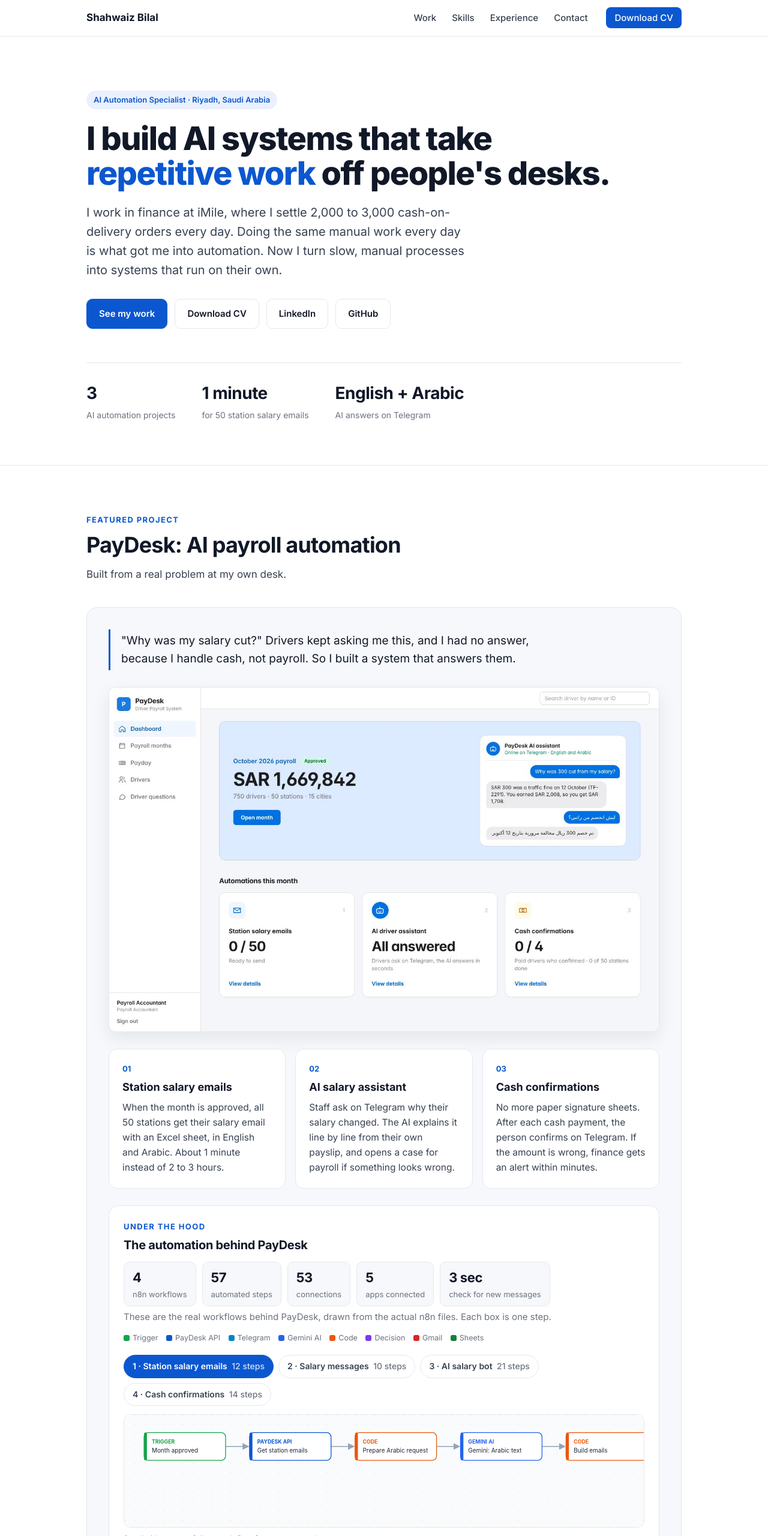
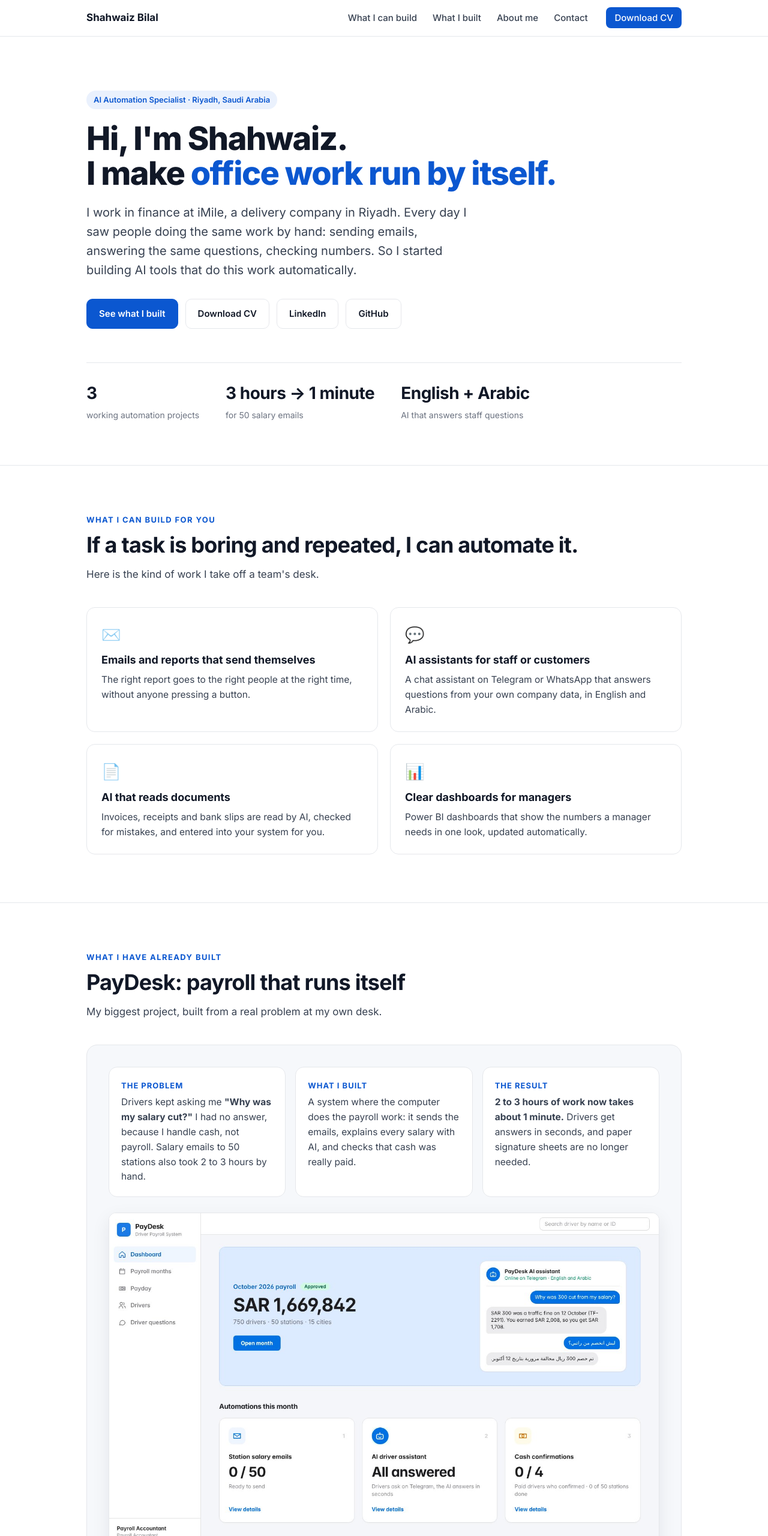
Before and after one commit to shahwaiz000/shahwaiz000.github.io, a plain HTML site: page index.html in a window 1280 px wide. Shown: the top 2560 px of the page at 60% size. Drawn offline with Linux system fonts and the light colour scheme.

Commit message:
Portfolio: plain-language rewrite (who I am, what I can build, what I built)
Co-Authored-By: Claude Opus 5.5 <noreply@anthropic.com>
Claude-Session: https://claude.ai/code/session_013Fw8fWjs7fdKwSjBUZMocZ

```diff
--- a/index.html
+++ b/index.html
@@ -80,6 +80,13 @@
   .contact .btn.primary{background:var(--blue);border-color:var(--blue)}
   .contact .btns{justify-content:center}
   footer{padding:30px 0 40px;text-align:center;color:var(--muted);font-size:14px}
+  .pst{display:grid;grid-template-columns:repeat(3,1fr);gap:16px;margin-bottom:26px}
+  .pst>div{background:#fff;border:1px solid var(--line);border-radius:14px;padding:20px}
+  .pst .pl{font-size:13px;font-weight:700;letter-spacing:1px;text-transform:uppercase;color:var(--blue);margin-bottom:6px}
+  .pst p{margin:0;font-size:15.5px}
+  .ic{font-size:26px;margin-bottom:8px}
+  .chips.big span{font-size:15px;padding:7px 15px}
+  .proj p b{color:var(--ink)}
   .hood{margin-top:28px;background:#fff;border:1px solid var(--line);border-radius:16px;padding:24px}
   .hood-top{display:flex;flex-direction:column;gap:10px;margin-bottom:16px}
   .hood-title{margin:0;font-size:20px;color:var(--ink);letter-spacing:-.3px}
@@ -99,7 +106,7 @@
   #zoom img{max-width:100%;max-height:100%;border-radius:10px}
   @media(max-width:860px){
     h1{font-size:38px}.lead{font-size:18px}
-    .three,.more,.skills{grid-template-columns:1fr}
+    .three,.more,.skills,.pst{grid-template-columns:1fr}
     .feature{padding:22px}
     nav .links a:not(.cv){display:none}
     section{padding:60px 0}.hero{padding:60px 0 50px}
@@ -112,35 +119,51 @@
 <nav><div class="wrap">
   <div class="brand">Shahwaiz Bilal</div>
   <div class="links">
-    <a href="#work">Work</a><a href="#skills">Skills</a><a href="#experience">Experience</a><a href="#contact">Contact</a>
+    <a href="#can">What I can build</a><a href="#work">What I built</a><a href="#experience">About me</a><a href="#contact">Contact</a>
     <a class="cv" href="Shahwaiz-Bilal-CV.pdf" download>Download CV</a>
   </div>
 </div></nav>
 
 <header class="hero"><div class="wrap">
   <div class="tag">AI Automation Specialist · Riyadh, Saudi Arabia</div>
-  <h1>I build AI systems that take<br><span>repetitive work</span> off people's desks.</h1>
-  <p class="lead">I work in finance at iMile, where I settle 2,000 to 3,000 cash-on-delivery orders every day. Doing the same manual work every day is what got me into automation. Now I turn slow, manual processes into systems that run on their own.</p>
+  <h1>Hi, I'm Shahwaiz.<br>I make <span>office work run by itself.</span></h1>
+  <p class="lead">I work in finance at iMile, a delivery company in Riyadh. Every day I saw people doing the same work by hand: sending emails, answering the same questions, checking numbers. So I started building AI tools that do this work automatically.</p>
   <div class="btns">
-    <a class="btn primary" href="#work">See my work</a>
+    <a class="btn primary" href="#work">See what I built</a>
     <a class="btn" href="Shahwaiz-Bilal-CV.pdf" download>Download CV</a>
     <a class="btn" href="https://www.linkedin.com/in/shahwaiz-bilal-360baa302" target="_blank" rel="noopener">LinkedIn</a>
     <a class="btn" href="https://github.com/shahwaiz000" target="_blank" rel="noopener">GitHub</a>
   </div>
   <div class="facts">
-    <div><b>3</b><span>AI automation projects</span></div>
-    <div><b>1 minute</b><span>for 50 station salary emails</span></div>
-    <div><b>English + Arabic</b><span>AI answers on Telegram</span></div>
+    <div><b>3</b><span>working automation projects</span></div>
+    <div><b>3 hours → 1 minute</b><span>for 50 salary emails</span></div>
+    <div><b>English + Arabic</b><span>AI that answers staff questions</span></div>
   </div>
 </div></header>
 
+<section id="can"><div class="wrap">
+  <div class="eyebrow">What I can build for you</div>
+  <h2>If a task is boring and repeated, I can automate it.</h2>
+  <p class="sub">Here is the kind of work I take off a team's desk.</p>
+  <div class="skills">
+    <div class="skill"><div class="ic">✉️</div><h3>Emails and reports that send themselves</h3><p>The right report goes to the right people at the right time, without anyone pressing a button.</p></div>
+    <div class="skill"><div class="ic">💬</div><h3>AI assistants for staff or customers</h3><p>A chat assistant on Telegram or WhatsApp that answers questions from your own company data, in English and Arabic.</p></div>
+    <div class="skill"><div class="ic">📄</div><h3>AI that reads documents</h3><p>Invoices, receipts and bank slips are read by AI, checked for mistakes, and entered into your system for you.</p></div>
+    <div class="skill"><div class="ic">📊</div><h3>Clear dashboards for managers</h3><p>Power BI dashboards that show the numbers a manager needs in one look, updated automatically.</p></div>
+  </div>
+</div></section>
+
 <section id="work"><div class="wrap">
-  <div class="eyebrow">Featured project</div>
-  <h2>PayDesk: AI payroll automation</h2>
-  <p class="sub">Built from a real problem at my own desk.</p>
+  <div class="eyebrow">What I have already built</div>
+  <h2>PayDesk: payroll that runs itself</h2>
+  <p class="sub">My biggest project, built from a real problem at my own desk.</p>
 
   <div class="feature">
-    <p class="quote">"Why was my salary cut?" Drivers kept asking me this, and I had no answer, because I handle cash, not payroll. So I built a system that answers them.</p>
+    <div class="pst">
+      <div><div class="pl">The problem</div><p>Drivers kept asking me <b>"Why was my salary cut?"</b> I had no answer, because I handle cash, not payroll. Salary emails to 50 stations also took 2 to 3 hours by hand.</p></div>
+      <div><div class="pl">What I built</div><p>A system where the computer does the payroll work: it sends the emails, explains every salary with AI, and checks that cash was really paid.</p></div>
+      <div><div class="pl">The result</div><p><b>2 to 3 hours of work now takes about 1 minute.</b> Drivers get answers in seconds, and paper signature sheets are no longer needed.</p></div>
+    </div>
     <div class="shot"><img src="img/paydesk-dashboard.jpg" alt="PayDesk dashboard showing the October payroll, the AI assistant chat in English and Arabic, and the three automations"></div>
 
     <div class="three">
@@ -152,10 +175,10 @@
     <div class="hood">
       <div class="hood-top">
         <div>
-          <div class="eyebrow" style="margin:0 0 4px">Under the hood</div>
-          <h4 class="hood-title">The automation behind PayDesk</h4>
+          <div class="eyebrow" style="margin:0 0 4px">Behind the scenes</div>
+          <h4 class="hood-title">How PayDesk works on its own</h4>
           <div class="stats"><div><b>4</b>n8n workflows</div><div><b>57</b>automated steps</div><div><b>53</b>connections</div><div><b>5</b>apps connected</div><div><b>3 sec</b>check for new messages</div></div>
-          <p class="hood-sub">These are the real workflows behind PayDesk, drawn from the actual n8n files. Each box is one step.</p>
+          <p class="hood-sub">Each box below is one step the computer does by itself, and the arrows show the order. For example: the manager approves the month → the system gets the salary list → AI writes the Arabic text → 50 emails go out → everything is logged. These are my real workflows, built in n8n.</p>
         </div>
         <div class="legend"><i style="--c:#16a34a"></i>Trigger <i style="--c:#0b57d0"></i>PayDesk API <i style="--c:#0284c7"></i>Telegram <i style="--c:#2563eb"></i>Gemini AI <i style="--c:#ea580c"></i>Code <i style="--c:#7c3aed"></i>Decision <i style="--c:#dc2626"></i>Gmail <i style="--c:#15803d"></i>Sheets</div>
       </div>
@@ -178,7 +201,7 @@
 
   <div style="height:64px"></div>
   <div class="eyebrow">More work</div>
-  <h2>Other projects</h2>
+  <h2>My other projects</h2>
   <p class="sub">Each one started with a task that took too long by hand.</p>
 
   <div class="more">
@@ -186,7 +209,7 @@
       <div class="pic text">🧾</div>
       <div class="body">
         <h3>Invoice &amp; Payment Autopilot</h3>
-        <p>AI reads supplier invoices from email, checks 15% VAT, duplicates, ZATCA QR code and PO number, sends approvals by amount, and builds a weekly payment plan.</p>
+        <p><b>Problem:</b> checking supplier invoices by hand is slow and mistakes are easy to miss.<br><b>What it does:</b> AI reads each invoice from email, checks VAT, duplicates and the ZATCA QR code, asks the right manager to approve, and plans the weekly payments.</p>
         <div class="tools">n8n · Gemini AI · Gmail · Google Sheets</div>
         <a class="go" href="https://github.com/shahwaiz000/invoice-autopilot" target="_blank" rel="noopener">View project →</a>
       </div>
@@ -195,7 +218,7 @@
       <div class="pic"><img src="img/codesk-overview.jpg" alt="CODesk overview of every station's cash"></div>
       <div class="body">
         <h3>CODesk: cash and COD supervision</h3>
-        <p>One screen showing every station's cash, card payments, expenses and bank deposits. AI reads bank slips and card receipts, and a daily PDF report goes to the manager.</p>
+        <p><b>Problem:</b> a supervisor has to check cash from many stations in many files.<br><b>What it does:</b> one screen shows every station's cash and deposits, AI reads bank slips and receipts, and a daily report goes to the manager.</p>
         <div class="tools">Python · React · Gemini AI</div>
         <a class="go" href="https://github.com/shahwaiz000/codesk" target="_blank" rel="noopener">View project →</a>
       </div>
@@ -204,7 +227,7 @@
       <div class="pic text">📊</div>
       <div class="body">
         <h3>Power BI dashboards</h3>
-        <p>Clean dashboards that answer the questions a manager actually asks: where the money comes from, which branches lead and how numbers move over time. Built on real business data, so I walk through them in interviews.</p>
+        <p><b>Problem:</b> managers get long spreadsheets but need quick answers.<br><b>What it does:</b> clean dashboards show where the money comes from, which branches lead and how numbers change. They use real company data, so I show them in interviews.</p>
         <div class="tools">Power BI · Power Query · DAX · Excel</div>
         <a class="go" href="#contact">Ask for a walkthrough →</a>
       </div>
@@ -213,20 +236,14 @@
 </div></section>
 
 <section id="skills"><div class="wrap">
-  <div class="eyebrow">Skills</div>
-  <h2>What I'm good at</h2>
-  <p class="sub">Finance work first, with the skills to automate it.</p>
-  <div class="skills">
-    <div class="skill"><h3>AI automation</h3><p>Finding the slow, manual parts of a business and turning them into systems that run on their own.</p></div>
-    <div class="skill"><h3>Dashboards and reporting</h3><p>Clean, professional Power BI dashboards that show managers what matters at a glance, from data cleaning and modelling to DAX and the final design.</p></div>
-    <div class="skill"><h3>Finance operations</h3><p>Reconciliation, cash control, payroll and management reporting.</p></div>
-    <div class="skill"><h3>Tools</h3><p>n8n, Power Automate, Python, SQL, Power BI, Excel, Gemini API, REST APIs and webhooks, Telegram bots, Git and GitHub.</p></div>
-  </div>
+  <div class="eyebrow">Tools I use</div>
+  <h2>The tools behind my work</h2>
+  <div class="chips big"><span>n8n</span><span>Power Automate</span><span>Python</span><span>SQL</span><span>Power BI</span><span>Excel</span><span>Gemini AI</span><span>ChatGPT and Claude</span><span>Telegram bots</span><span>Gmail and Google Sheets</span><span>REST APIs and webhooks</span><span>Git and GitHub</span></div>
 </div></section>
 
 <section id="experience"><div class="wrap">
-  <div class="eyebrow">Experience</div>
-  <h2>Where I work</h2>
+  <div class="eyebrow">About me</div>
+  <h2>My work and studies</h2>
   <div class="job" style="margin-top:28px"><h3>Finance Executive</h3><span>Aug 2025 – Present</span></div>
   <div class="org">iMile Delivery Services, Riyadh</div>
   <ul>
```
